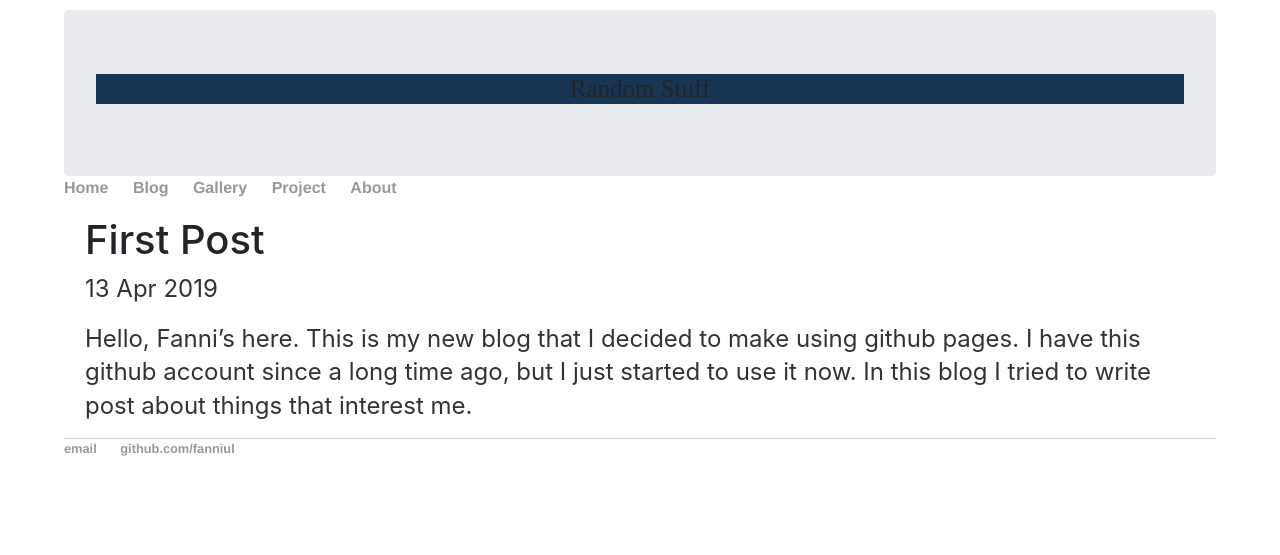
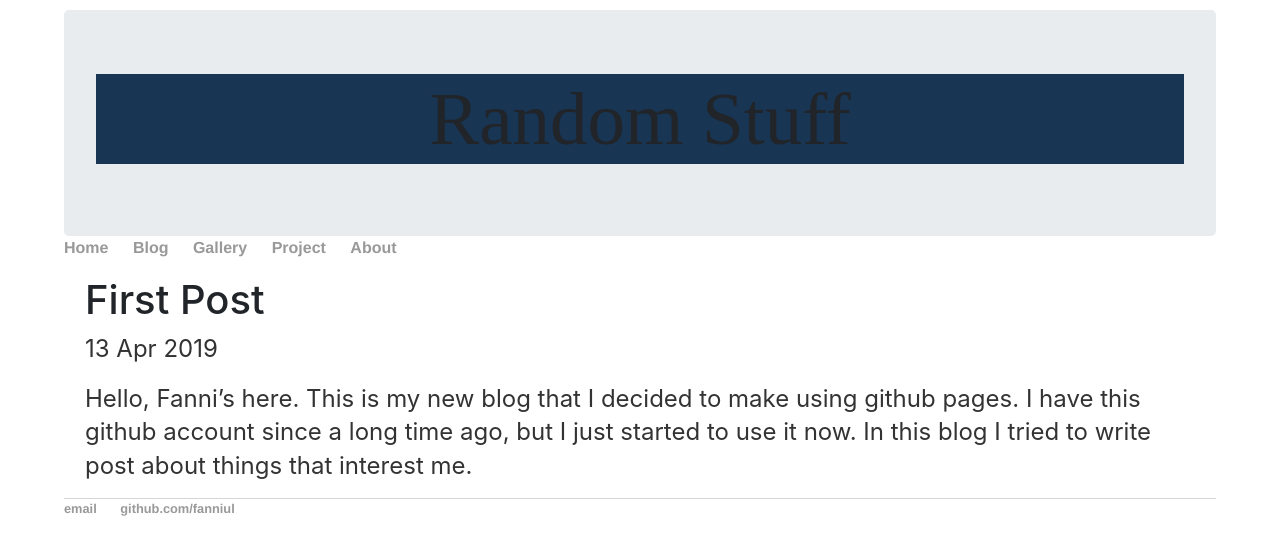
Before and after one commit to fanniul/fanniul.github.io, a Jekyll site: the page built from _posts/2019-04-13-first-post.md, in a window 1280 px wide. Shown: the top 555 px of the page. Built offline with Jekyll 4.4.1, drawn with Linux system fonts in a browser that asks for light colours; some web fonts are replaced.

Commit message:
Update default.html

```diff
--- a/_layouts/default.html
+++ b/_layouts/default.html
@@ -20,7 +20,7 @@
 		<body>
 			<!-- Header -->
 			<div class="jumbotron text-center" style="margin-bottom:0;">
-			  <h1 class="bg-darknavy" style="font-family: Sophia;font-size: 25px;" >Random Stuff</h1>
+			  <h1 class="bg-darknavy" style="font-family: Sophia;font-size: 75px;" >Random Stuff</h1>
 			</div>
 			<nav>
 	    		<ul>
```
